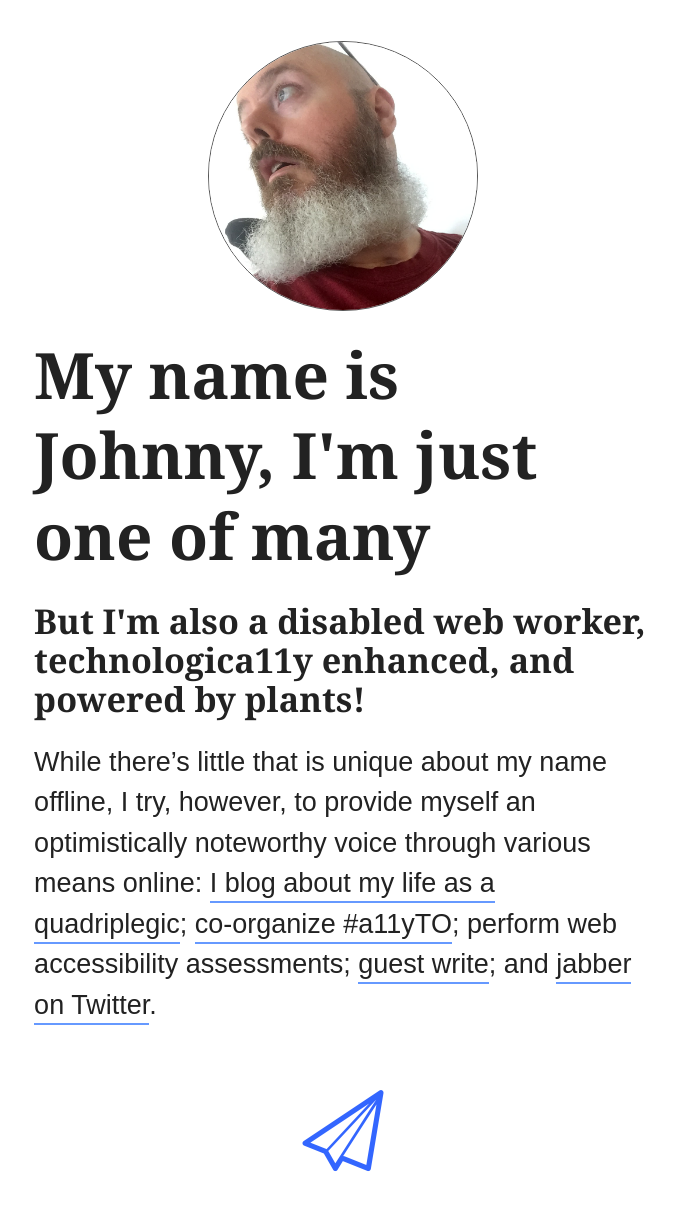
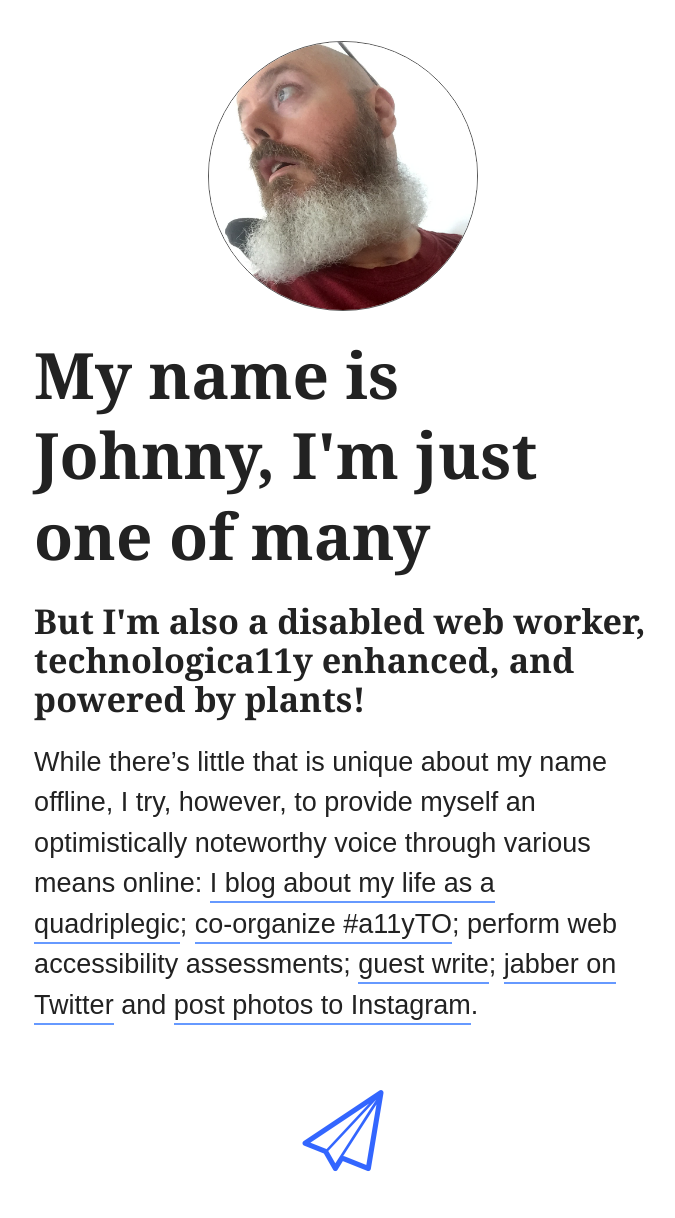
Before and after one commit to abledaccess/johnnydaux.org, a Jekyll site: the page built from index.md, in a window 1280 px wide. Shown: the whole page, without its empty margins (297-972 px from the left). Built offline with Jekyll 4.4.1, drawn with Linux system fonts in a browser that asks for light colours.

Commit message:
Update copy

```diff
--- a/index.md
+++ b/index.md
@@ -9,4 +9,4 @@
 
 <p class="intro">{{ site.description }}</p>
 
-While there's little that is unique about my name offline, I try, however, to provide myself an optimistically noteworthy voice through various means online: [I blog about my life as a quadriplegic](https://abledaccess.com); [co-organize #a11yTO](http://a11yto.com); perform web accessibility assessments; [guest write](http://simplyaccessible.com/article/being-disabled-can-be-lame/); and [jabber on Twitter](https://twitter.com/abledaccess).
+While there's little that is unique about my name offline, I try, however, to provide myself an optimistically noteworthy voice through various means online: [I blog about my life as a quadriplegic](https://abledaccess.com); [co-organize #a11yTO](http://a11yto.com); perform web accessibility assessments; [guest write](http://simplyaccessible.com/article/being-disabled-can-be-lame/); [jabber on Twitter](https://twitter.com/abledaccess) and [post photos to Instagram](https://instagram.com/abledaccess).
```
